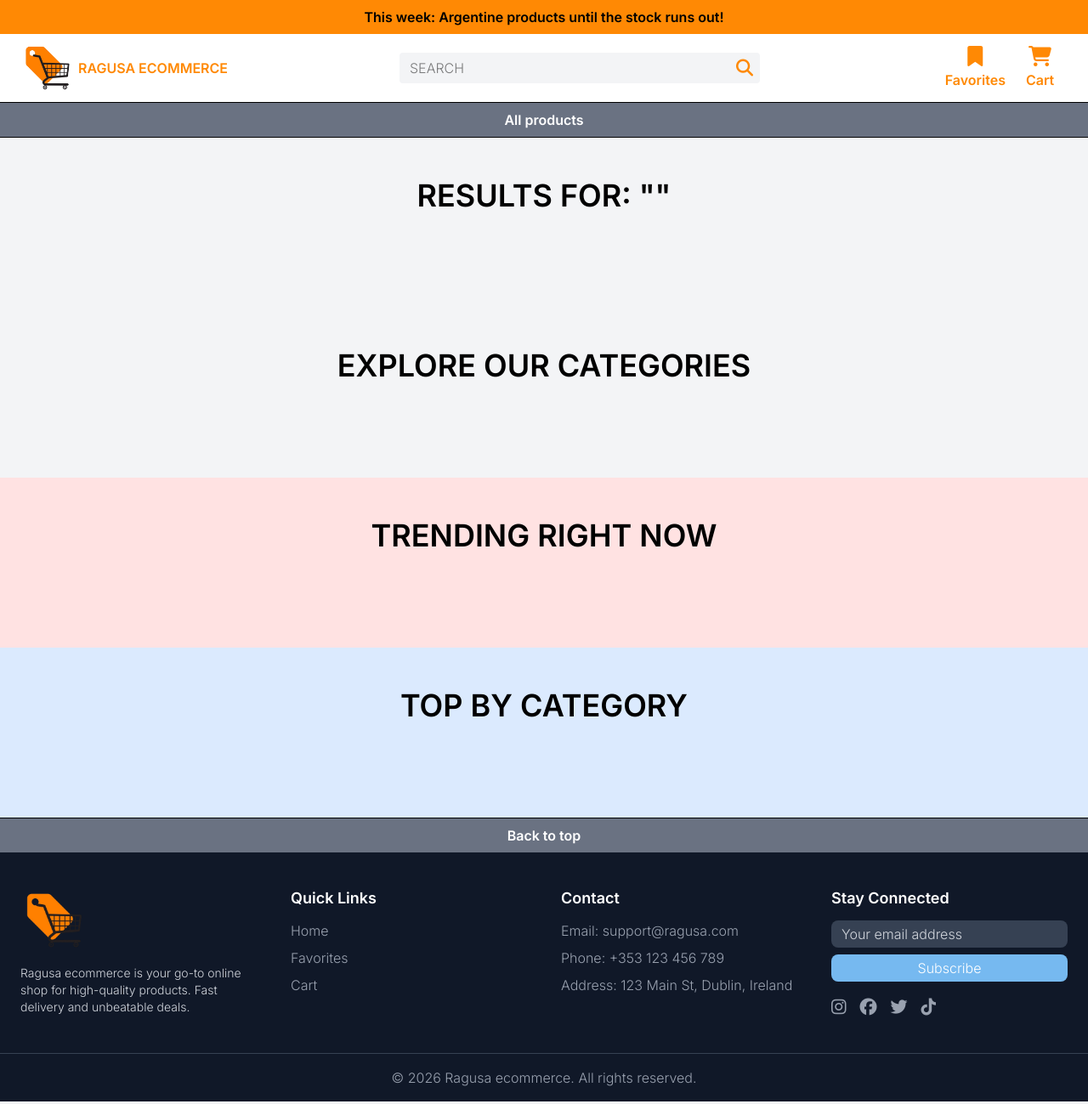
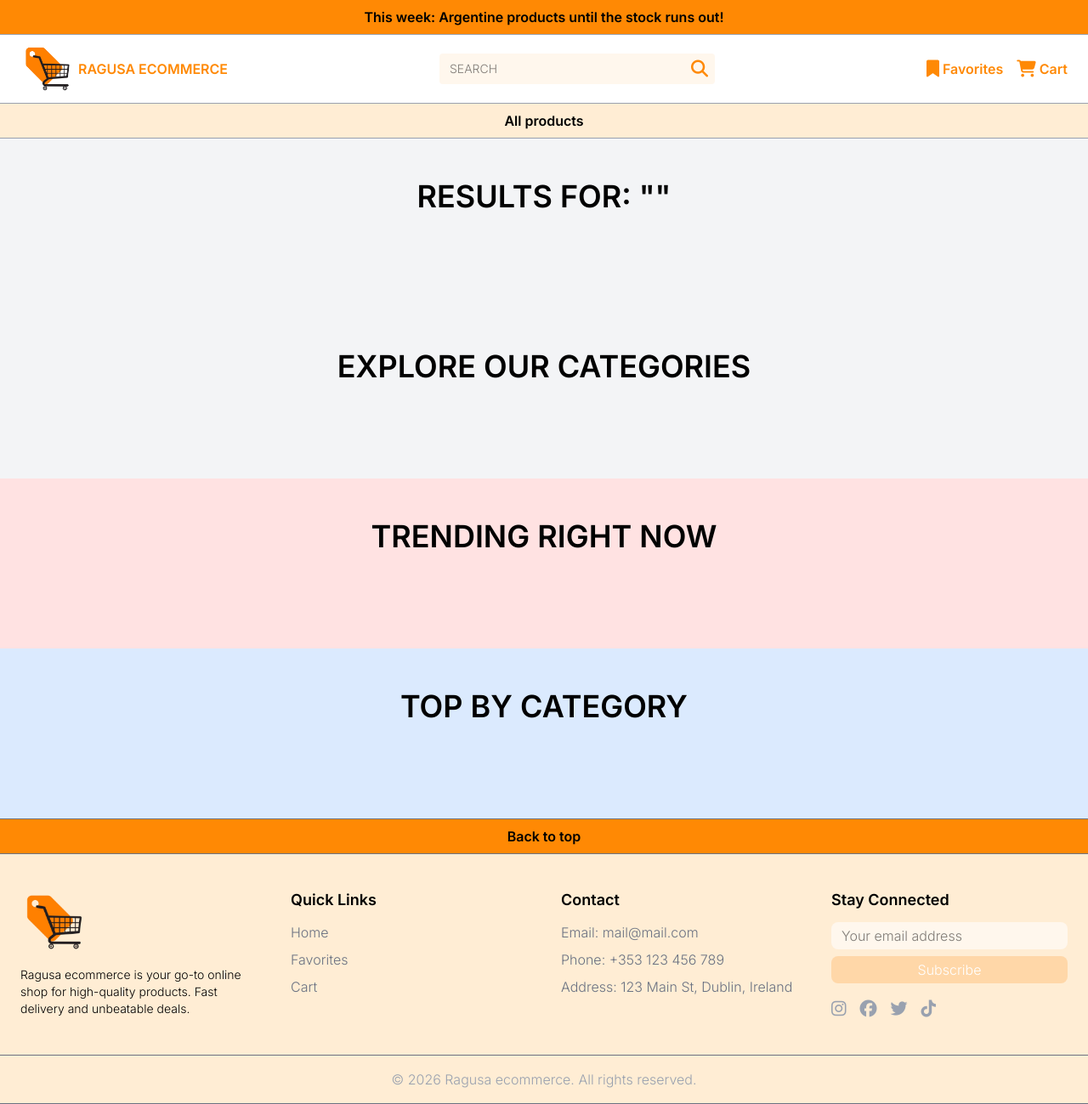
Before and after one commit to lautaroreche/E-Commerce-Django, a Django app: page /search/ in a window 1280 px wide. Shown: the whole page at 85% size. Run offline with Django 5.2, Linux system fonts and the light colour scheme; data that the repository does not hold is empty.

Commit message:
Refactor

```diff
--- a/ecommerce_app/static/css/output.css
+++ b/ecommerce_app/static/css/output.css
@@ -13,9 +13,13 @@
     --color-red-500: oklch(63.7% 0.237 25.331);
     --color-red-600: oklch(57.7% 0.245 27.325);
     --color-red-800: oklch(44.4% 0.177 26.899);
+    --color-orange-50: oklch(98% 0.016 73.684);
+    --color-orange-100: oklch(95.4% 0.038 75.164);
+    --color-orange-200: oklch(90.1% 0.076 70.697);
+    --color-orange-300: oklch(83.7% 0.128 66.29);
     --color-orange-400: oklch(75% 0.183 55.934);
-    --color-amber-50: oklch(98.7% 0.022 95.277);
-    --color-amber-500: oklch(76.9% 0.188 70.08);
+    --color-orange-700: oklch(55.3% 0.195 38.402);
+    --color-orange-900: oklch(40.8% 0.123 38.172);
     --color-yellow-300: oklch(90.5% 0.182 98.111);
     --color-yellow-500: oklch(79.5% 0.184 86.047);
     --color-green-300: oklch(87.1% 0.15 154.449);
@@ -31,6 +35,7 @@
     --color-gray-300: oklch(87.2% 0.01 258.338);
     --color-gray-400: oklch(70.7% 0.022 261.325);
     --color-gray-500: oklch(55.1% 0.027 264.364);
+    --color-gray-600: oklch(44.6% 0.03 256.802);
     --color-gray-700: oklch(37.3% 0.034 259.733);
     --color-gray-800: oklch(27.8% 0.033 256.848);
     --color-gray-900: oklch(21% 0.034 264.665);
@@ -50,16 +55,23 @@
     --text-xl--line-height: calc(1.75 / 1.25);
     --text-2xl: 1.5rem;
     --text-2xl--line-height: calc(2 / 1.5);
+    --text-3xl: 1.875rem;
+    --text-3xl--line-height: calc(2.25 / 1.875);
     --text-4xl: 2.25rem;
     --text-4xl--line-height: calc(2.5 / 2.25);
     --text-5xl: 3rem;
     --text-5xl--line-height: 1;
+    --text-6xl: 3.75rem;
+    --text-6xl--line-height: 1;
+    --font-weight-medium: 500;
     --font-weight-semibold: 600;
     --font-weight-bold: 700;
+    --tracking-tight: -0.025em;
     --leading-tight: 1.25;
     --radius-sm: 0.25rem;
-    --radius-md: 0.375rem;
     --radius-lg: 0.5rem;
+    --drop-shadow-md: 0 3px 3px rgb(0 0 0 / 0.12);
+    --drop-shadow-lg: 0 4px 4px rgb(0 0 0 / 0.15);
     --ease-in: cubic-bezier(0.4, 0, 1, 1);
     --default-transition-duration: 150ms;
     --default-transition-timing-function: cubic-bezier(0.4, 0, 0.2, 1);
@@ -368,6 +386,9 @@
   }
   .w-64 {
     width: calc(var(--spacing) * 64);
+  }
+  .w-72 {
+    width: calc(var(--spacing) * 72);
   }
   .w-full {
     width: 100%;
@@ -435,9 +456,6 @@
   .gap-4 {
     gap: calc(var(--spacing) * 4);
   }
-  .gap-6 {
-    gap: calc(var(--spacing) * 6);
-  }
   .gap-8 {
     gap: calc(var(--spacing) * 8);
   }
@@ -470,21 +488,23 @@
     text-overflow: ellipsis;
     white-space: nowrap;
   }
+  .overflow-hidden {
+    overflow: hidden;
+  }
+  .overflow-x-hidden {
+    overflow-x: hidden;
+  }
+  .overscroll-y-none {
+    overscroll-behavior-y: none;
+  }
   .rounded {
     border-radius: 0.25rem;
   }
   .rounded-lg {
     border-radius: var(--radius-lg);
   }
-  .rounded-md {
-    border-radius: var(--radius-md);
-  }
   .rounded-sm {
     border-radius: var(--radius-sm);
-  }
-  .rounded-r-lg {
-    border-top-right-radius: var(--radius-lg);
-    border-bottom-right-radius: var(--radius-lg);
   }
   .rounded-r-sm {
     border-top-right-radius: var(--radius-sm);
@@ -510,11 +530,21 @@
     border-top-style: var(--tw-border-style);
     border-top-width: 1px;
   }
+  .border-b-1 {
+    border-bottom-style: var(--tw-border-style);
+    border-bottom-width: 1px;
+  }
   .border-black {
     border-color: var(--color-black);
   }
   .border-gray-300 {
     border-color: var(--color-gray-300);
+  }
+  .border-gray-400 {
+    border-color: var(--color-gray-400);
+  }
+  .border-gray-500 {
+    border-color: var(--color-gray-500);
   }
   .border-gray-700 {
     border-color: var(--color-gray-700);
@@ -558,8 +588,26 @@
   .bg-green-500 {
     background-color: var(--color-green-500);
   }
+  .bg-orange-50 {
+    background-color: var(--color-orange-50);
+  }
+  .bg-orange-100 {
+    background-color: var(--color-orange-100);
+  }
+  .bg-orange-200 {
+    background-color: var(--color-orange-200);
+  }
+  .bg-orange-300 {
+    background-color: var(--color-orange-300);
+  }
   .bg-orange-400 {
     background-color: var(--color-orange-400);
+  }
+  .bg-orange-700 {
+    background-color: var(--color-orange-700);
+  }
+  .bg-orange-900 {
+    background-color: var(--color-orange-900);
   }
   .bg-red-100 {
     background-color: var(--color-red-100);
@@ -677,6 +726,12 @@
   }
   .text-gray-400 {
     color: var(--color-gray-400);
+  }
+  .text-gray-500 {
+    color: var(--color-gray-500);
+  }
+  .text-gray-600 {
+    color: var(--color-gray-600);
   }
   .text-green-300 {
     color: var(--color-green-300);
@@ -804,6 +870,13 @@
       }
     }
   }
+  .hover\:text-orange-400 {
+    &:hover {
+      @media (hover: hover) {
+        color: var(--color-orange-400);
+      }
+    }
+  }
   .hover\:text-red-600 {
     &:hover {
       @media (hover: hover) {
@@ -844,11 +918,6 @@
   .md\:h-28 {
     @media (width >= 48rem) {
       height: calc(var(--spacing) * 28);
-    }
-  }
-  .md\:w-72 {
-    @media (width >= 48rem) {
-      width: calc(var(--spacing) * 72);
     }
   }
   .md\:max-w-80 {
@@ -908,21 +977,10 @@
       line-height: var(--tw-leading, var(--text-4xl--line-height));
     }
   }
-  .md\:text-5xl {
-    @media (width >= 48rem) {
-      font-size: var(--text-5xl);
-      line-height: var(--tw-leading, var(--text-5xl--line-height));
-    }
-  }
   .md\:text-xl {
     @media (width >= 48rem) {
       font-size: var(--text-xl);
       line-height: var(--tw-leading, var(--text-xl--line-height));
-    }
-  }
-  .lg\:w-96 {
-    @media (width >= 64rem) {
-      width: calc(var(--spacing) * 96);
     }
   }
 }
--- a/ecommerce_app/templates/banner_categories.html
+++ b/ecommerce_app/templates/banner_categories.html
@@ -3,8 +3,8 @@
     <div class="grid md:grid-cols-2 gap-4 m-8">
         {% for categorie in categories %}
             <a href="{% url 'filter_category' categorie.category|lower %}" aria-label="{{ categorie.category }} section button">
-                <div class="flex justify-center items-center h-20 md:h-28 bg-sky-100 rounded-lg shadow-sm hover:bg-sky-200 transition-colors">
-                    <p class="px-4 py-2 text-white text-xl text-center w-40 font-semibold shadow-sm rounded-lg bg-[#76b9f0]">
+                <div class="flex justify-center items-center h-20 md:h-28 bg-orange-100 rounded-lg shadow-sm hover:bg-orange-300 transition-colors">
+                    <p class="px-4 py-2 text-white text-xl text-center w-40 font-semibold shadow-sm rounded-lg bg-orange-400">
                         {{ categorie.category }}
                     </p>
                 </div>
--- a/ecommerce_app/templates/base.html
+++ b/ecommerce_app/templates/base.html
@@ -2,7 +2,7 @@
 
 
 <!DOCTYPE html>
-<html lang="en">
+<html lang="en" class="overscroll-y-none">
 <head>
     <meta charset="UTF-8">
     <meta name="viewport" content="width=device-width, initial-scale=1.0">
@@ -19,7 +19,7 @@
         body { opacity: 0; transition: opacity 0.1s ease-in; }
     </style>
 </head>
-<body>
+<body class="overflow-x-hidden">
     {% include 'header.html' %}
 
     {% block content %}{% endblock %}
--- a/ecommerce_app/templates/footer.html
+++ b/ecommerce_app/templates/footer.html
@@ -1,29 +1,29 @@
 {% load static %}
 
 
-<footer class="bg-gray-900 text-white border-t-1 border-black">
-    <a href="" class="flex justify-center items-center p-2 w-full bg-gray-500 font-semibold">
+<footer class="bg-orange-100 border-y-1 border-gray-500">
+    <a href="" class="flex justify-center items-center p-2 w-full bg-orange-400 font-semibold">
         Back to top
     </a>
-    <div class="max-w-7xl mx-auto px-6 py-10 grid grid-cols-1 md:grid-cols-4 gap-10">
+    <div class="max-w-7xl mx-auto px-6 py-10 grid grid-cols-1 md:grid-cols-4 gap-10 border-y-1 border-gray-500">
         <div>
             <img src="{% static 'images/logo.webp' %}" alt="Ragusa ecommerce logo" class="w-20 mb-3">
-            <p class="text-sm text-gray-300">
+            <p class="text-sm">
                 Ragusa ecommerce is your go-to online shop for high-quality products. Fast delivery and unbeatable deals.
             </p>
         </div>
         <div >
             <p class="text-lg font-semibold mb-3">Quick Links</p>
-            <ul class="space-y-2 text-gray-400">
-                <li><a href="{% url 'home' %}" class="hover:text-[#76b9f0]">Home</a></li>
-                <li><a href="{% url 'favorites' %}" class="hover:text-[#76b9f0]">Favorites</a></li>
-                <li><a href="{% url 'cart' %}" class="hover:text-[#76b9f0]">Cart</a></li>
+            <ul class="space-y-2 text-gray-500">
+                <li><a href="{% url 'home' %}" class="hover:text-orange-400">Home</a></li>
+                <li><a href="{% url 'favorites' %}" class="hover:text-orange-400">Favorites</a></li>
+                <li><a href="{% url 'cart' %}" class="hover:text-orange-400">Cart</a></li>
             </ul>
         </div>
         <div>
             <p class="text-lg font-semibold mb-3">Contact</p>
-            <ul class="space-y-2 text-gray-400">
-                <li>Email: <a href="mailto:support@ragusa.com" class="hover:text-[#76b9f0]">support@ragusa.com</a></li>
+            <ul class="space-y-2 text-gray-500">
+                <li>Email: mail@mail.com</li>
                 <li>Phone: +353 123 456 789</li>
                 <li>Address: 123 Main St, Dublin, Ireland</li>
             </ul>
@@ -32,26 +32,26 @@
             <p class="text-lg font-semibold mb-3">Stay Connected</p>
             <form action="{% url 'newsletter' %}" method="POST" class="flex flex-col gap-2 max-w-80">
                 {% csrf_token %}
-                <input type="email" name="email" placeholder="Your email address" class="px-3 py-1 rounded-lg bg-gray-700 text-white placeholder-gray-300 outline-none" maxlength="40" required>
-                <button type="submit" class="cursor-pointer bg-[#76b9f0] hover:bg-blue-400 text-white py-1 rounded-lg">Subscribe</button>
+                <input type="email" name="email" placeholder="Your email address" class="px-3 py-1 rounded-lg bg-orange-50 outline-none" maxlength="40" required>
+                <button type="submit" class="cursor-pointer bg-orange-200 hover:bg-orange-400 text-white py-1 rounded-lg">Subscribe</button>
             </form>
             <div class="flex gap-4 mt-4 text-xl text-gray-400">
-                <a href="https://www.instagram.com/" rel="noopener noreferrer" class="hover:text-[#76b9f0] cursor-pointer" aria-label="Instagram button">
+                <a href="https://www.instagram.com/" rel="noopener noreferrer" class="hover:text-orange-400 cursor-pointer" aria-label="Instagram button">
                     <i class="fa-brands fa-instagram"></i>
                 </a>
-                <a href="https://www.facebook.com/" rel="noopener noreferrer" class="hover:text-[#76b9f0] cursor-pointer" aria-label="Facebook button">
+                <a href="https://www.facebook.com/" rel="noopener noreferrer" class="hover:text-orange-400 cursor-pointer" aria-label="Facebook button">
                     <i class="fa-brands fa-facebook"></i>
                 </a>
-                <a href="https://x.com/" rel="noopener noreferrer" class="hover:text-[#76b9f0] cursor-pointer" aria-label="X / Twitter button">
+                <a href="https://x.com/" rel="noopener noreferrer" class="hover:text-orange-400 cursor-pointer" aria-label="X / Twitter button">
                     <i class="fa-brands fa-twitter"></i>
                 </a>
-                <a href="https://www.tiktok.com/" rel="noopener noreferrer" class="hover:text-[#76b9f0] cursor-pointer" aria-label="TikTok button">
+                <a href="https://www.tiktok.com/" rel="noopener noreferrer" class="hover:text-orange-400 cursor-pointer" aria-label="TikTok button">
                     <i class="fa-brands fa-tiktok"></i>
                 </a>
             </div>
         </div>
     </div>
-    <div class="text-center text-gray-400 py-4 border-t border-gray-700">
+    <div class="text-center text-gray-400 py-4">
         &copy; {{ current_year }} Ragusa ecommerce. All rights reserved.
     </div>
 </footer>
--- a/ecommerce_app/templates/header.html
+++ b/ecommerce_app/templates/header.html
@@ -6,35 +6,35 @@
         <p class="p-2 bg-orange-400 text-center font-semibold">This week: Argentine products until the stock runs out!</p>
     </div>
     <nav class="flex-col">
-        <div class="flex justify-between items-center px-6 py-2 bg-red">
+        <div class="flex justify-between items-center gap-3 px-6 py-2 border-y-1 border-gray-400">
             <a href="{% url 'home' %}" aria-label="Ragusa ecommerce logo" class="flex items-center gap-1 md:min-w-40">
                 <img src="{% static 'images/logo.webp' %}" alt="Ragusa ecommerce logo" class="w-16">
                 <p class="font-semibold text-orange-400">RAGUSA ECOMMERCE</p>
             </a>
-            <form action="{% url 'search' %}" method="POST" class="hidden md:flex gap-1 bg-gray-100 rounded-sm">
+            <form action="{% url 'search' %}" method="POST" class="hidden md:flex bg-orange-50 rounded-sm">
                 {% csrf_token %}
-                <input type="text" name="input_text" placeholder="SEARCH" class="px-3 md:w-72 lg:w-96 outline-none" maxlength="40" required>
+                <input type="text" name="input_text" placeholder="SEARCH" class="text-sm px-3 w-72 outline-none" maxlength="40" required>
                 <button type="submit" aria-label="Search button">
                     <i class="fa-solid fa-magnifying-glass p-2 text-orange-400 text-xl rounded-r-sm cursor-pointer hover:bg-orange-400 hover:text-white"></i>
                 </button>
             </form>
-            <div class="flex items-center justify-center gap-6 text-white md:min-w-40">
+            <div class="flex items-center justify-center gap-4 text-white md:min-w-40">
                 <a href="{% url 'favorites' %}" aria-label="Favorites section" class="save-scroll">
-                    <div class="flex flex-col justify-center items-center gap-1 text-orange-400">
-                        <i class="fa-solid fa-bookmark text-2xl"></i>
+                    <div class="flex justify-center items-center gap-1 text-orange-400">
+                        <i class="fa-solid fa-bookmark text-xl"></i>
                         <p class="font-semibold">Favorites</p>
                     </div>
                 </a>
                 <a href="{% url 'cart' %}" aria-label="Cart section" class="save-scroll">
-                    <div class="flex flex-col justify-center items-center gap-1 text-orange-400">
-                        <i class="fa-solid {% if has_cart > 0 %}fa-cart-plus{% else %}fa-cart-shopping{% endif %} text-2xl"></i>
+                    <div class="flex justify-center items-center gap-1 text-orange-400">
+                        <i class="fa-solid {% if has_cart > 0 %}fa-cart-plus{% else %}fa-cart-shopping{% endif %} text-xl"></i>
                         <p class="font-semibold">Cart</p>
                     </div>
                 </a>
             </div>
         </div>
-        <div class="bg-gray-500 mx-auto border-y-1 border-black">
-            <ul class="flex flex-col items-center gap-2 md:flex-row md:gap-12 md:justify-center text-white font-semibold w-full px-6 py-2">
+        <div class="mx-auto bg-orange-100 border-b-1 border-gray-400">
+            <ul class="flex flex-col items-center gap-2 md:flex-row md:gap-12 md:justify-center font-semibold w-full px-6 py-2">
                 <li>
                     <a href="{% url 'home' %}" aria-label="All products">
                         All products
@@ -42,7 +42,7 @@
                 </li>
                 {% for categorie in categories %}
                     <li>
-                        <a href="{% url 'filter_category' categorie.category|lower %}" aria-label="{{ categorie.category }} section">
+                        <a href="{% url 'filter_category' categorie.category|upper %}" aria-label="{{ categorie.category }} section">
                             {{ categorie.category }}
                         </a>
                     </li>
--- a/ecommerce_app/templates/manage_favorites.html
+++ b/ecommerce_app/templates/manage_favorites.html
@@ -1,3 +1,3 @@
 <a href="{% url 'manage_favorites' product.id %}" aria-label="Manage favorites button" class="p-1 save-scroll">
-    <i class="fa-solid fa-bookmark text-2xl hover:text-yellow-300 transition-colors {% if product.id in favorite_products %}text-yellow-300{% else %}text-gray-400{% endif %}"></i>
+    <i class="fa-solid fa-bookmark text-2xl hover:text-orange-400 transition-colors {% if product.id in favorite_products %}text-orange-400{% else %}text-gray-400{% endif %}"></i>
 </a>
--- a/ecommerce_app/templates/product_cards.html
+++ b/ecommerce_app/templates/product_cards.html
@@ -15,12 +15,12 @@
             <hr class="w-full my-3 text-gray-300">
             <div class="flex flex-col justify-between min-h-32">
                 <div class="space-y-1">
-                    <div class="flex items-center gap-2">
-                        <i class="fa-solid fa-circle text-xs text-[#76b9f0]"></i>
+                    <div class="flex items-center gap-1">
+                        <i class="fa-solid fa-circle text-xs text-orange-400"></i>
                         <p>{{ product.category }}</p>
                     </div>
                     <a href="{% url 'detail' product.id %}" aria-label="{{ product.name }}">
-                        <p class="text-xl font-semibold leading-tight">{{ product.name|upper }}</p>
+                        <p class="text-lg font-semibold leading-tight">{{ product.name|upper }}</p>
                     </a>
                 </div>
                 <div class="flex items-center justify-between gap-3">
--- a/package.json
+++ b/package.json
@@ -9,6 +9,6 @@
   "scripts": {
     "build:css": "npx tailwindcss -i ./ecommerce_app/static/css/input.css -o ./ecommerce_app/static/css/output.css --minify",
     "watch:css": "npx tailwindcss -i ./ecommerce_app/static/css/input.css -o ./ecommerce_app/static/css/output.css --watch",
-    "dev": "concurrently \"npm run watch:css\" \"python3 manage.py runserver\""
+    "dev": "concurrently \"npm run watch:css\" \"python3 manage.py runserver 8005\""
   }
 }
```
Also changed, not shown: other parts of ecommerce_app/static/css/output.css (+57 -38 lines), ecommerce_app/templates/banner_hero.html (+2 -7 lines).
